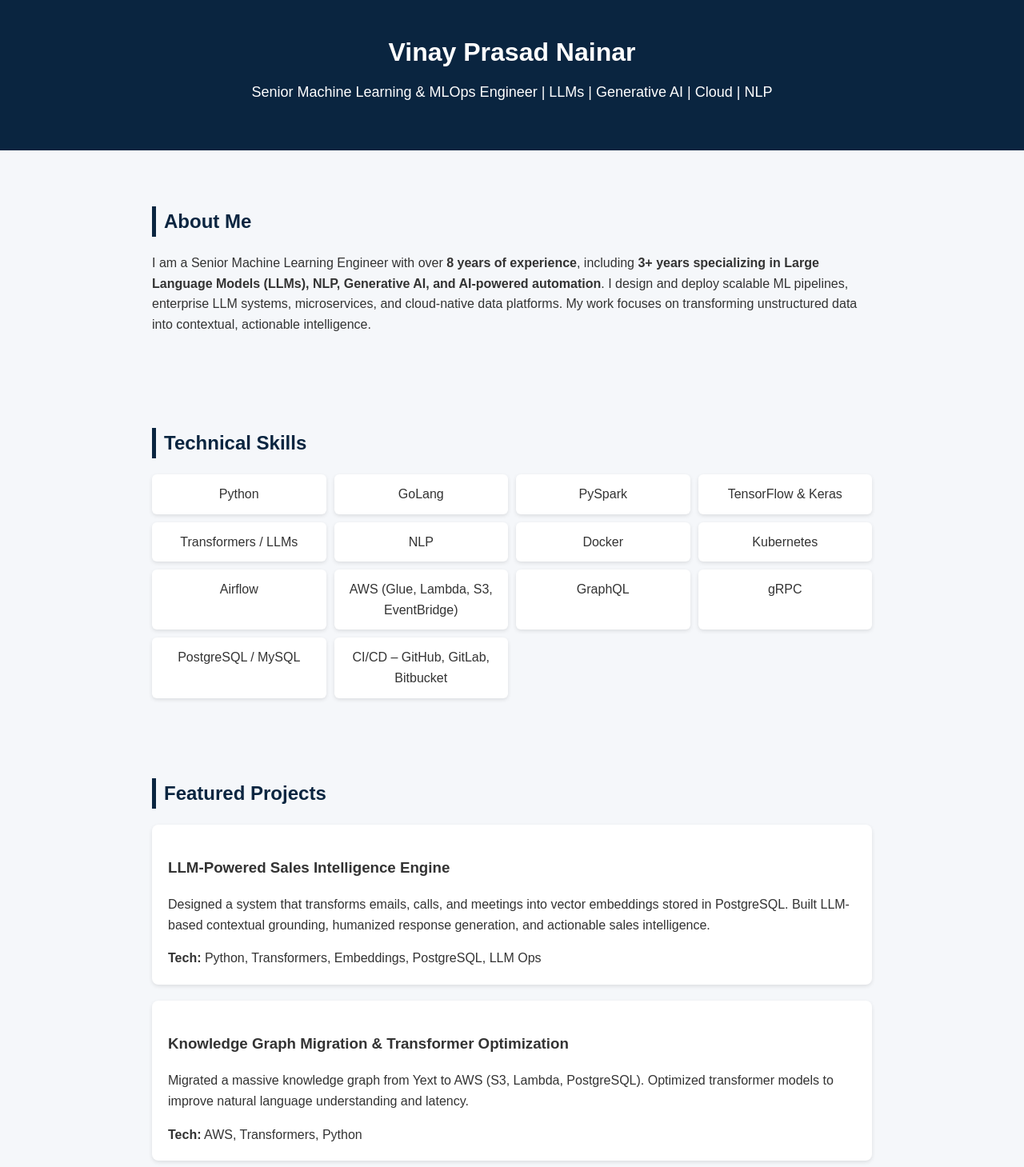
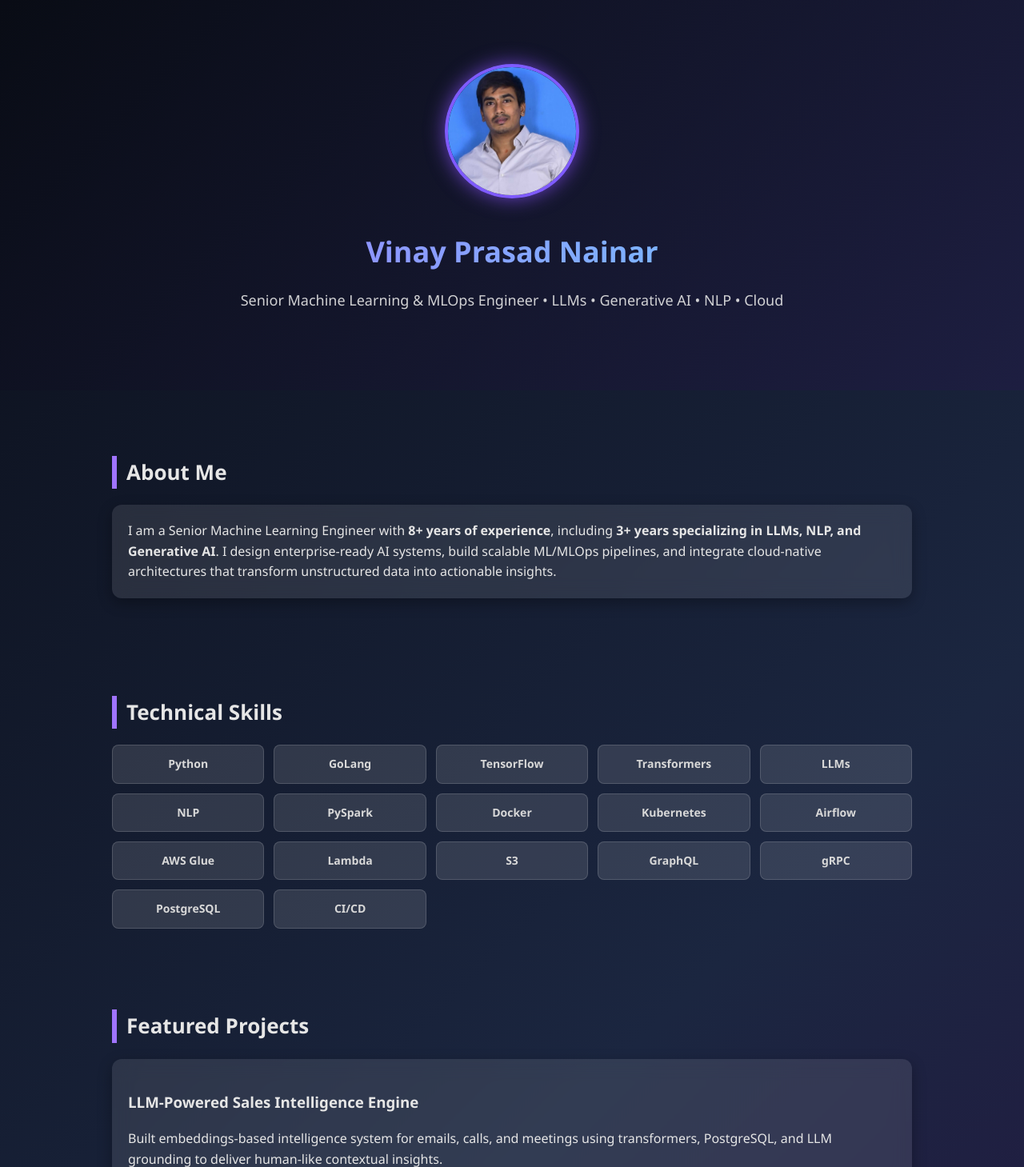
Before and after one commit to nvp1394/Vinay-Prasad-Nainar, a plain HTML site: page index.html in a window 1280 px wide. Shown: the top 1459 px of the page at 80% size. Drawn offline with Linux system fonts and the light colour scheme.

Commit message:
Update index.html

```diff
--- a/index.html
+++ b/index.html
@@ -3,186 +3,217 @@
 <head>
 <meta charset="UTF-8" />
 <meta name="viewport" content="width=device-width, initial-scale=1.0" />
-<title>Vinay Prasad Nainar – Senior ML & MLOps Engineer</title>
+<title>Vinay Prasad Nainar – ML & MLOps Engineer</title>
+
 <style>
     body {
-        font-family: Arial, sans-serif;
         margin: 0;
-        background: #f5f7fa;
-        color: #333;
+        font-family: "Segoe UI", Arial, sans-serif;
+        background: linear-gradient(135deg, #0b0f1a, #1b2640, #2a0f45);
+        color: #e6e6e6;
         line-height: 1.6;
+        overflow-x: hidden;
     }
 
-    header {
-        background: #0a2540;
-        color: #fff;
-        padding: 40px 20px;
+    /* Hero Section */
+    .hero {
         text-align: center;
+        padding: 80px 20px;
+        background: linear-gradient(135deg, rgba(0, 0, 0, 0.2), rgba(40, 20, 80, 0.3));
     }
 
-    header h1 {
-        margin: 0;
-        font-size: 32px;
+    .profile-pic {
+        width: 160px;
+        height: 160px;
+        border-radius: 50%;
+        border: 4px solid #7f5bff;
+        box-shadow: 0px 0px 25px rgba(140, 82, 255, 0.7);
+        object-fit: cover;
+        margin-bottom: 20px;
     }
 
-    header p {
-        font-size: 18px;
-        margin-top: 10px;
+    .hero h1 {
+        font-size: 36px;
+        font-weight: bold;
+        background: linear-gradient(90deg, #a074ff, #6bd5ff);
+        -webkit-background-clip: text;
+        -webkit-text-fill-color: transparent;
+        margin: 10px 0;
     }
 
+    .hero p {
+        font-size: 18px;
+        opacity: 0.9;
+    }
+
+    /* Section Containers */
     section {
-        max-width: 900px;
-        margin: auto;
-        padding: 30px 20px;
+        max-width: 1000px;
+        margin: 40px auto;
+        padding: 20px;
     }
 
     h2 {
-        color: #0a2540;
-        border-left: 5px solid #0a2540;
-        padding-left: 10px;
-        margin-top: 40px;
+        font-size: 26px;
+        border-left: 6px solid #a074ff;
+        padding-left: 12px;
+        margin-bottom: 20px;
     }
 
+    /* Glassmorphism Card */
+    .card {
+        background: rgba(255, 255, 255, 0.1);
+        border-radius: 12px;
+        padding: 20px;
+        margin-bottom: 20px;
+        backdrop-filter: blur(12px);
+        -webkit-backdrop-filter: blur(12px);
+        box-shadow: 0 6px 18px rgba(0,0,0,0.3);
+    }
+
+    /* Skills Grid */
     .skills-grid {
         display: grid;
-        grid-template-columns: repeat(auto-fit, minmax(180px, 1fr));
-        gap: 10px;
-        margin-top: 15px;
+        grid-template-columns: repeat(auto-fit, minmax(160px, 1fr));
+        gap: 12px;
     }
 
     .skill-box {
-        background: #fff;
+        background: rgba(255, 255, 255, 0.12);
         padding: 12px;
-        border-radius: 6px;
-        box-shadow: 0 2px 5px rgba(0,0,0,0.1);
+        border-radius: 8px;
         text-align: center;
+        font-weight: bold;
+        font-size: 14px;
+        color: #d8d8d8;
+        border: 1px solid rgba(255,255,255,0.15);
     }
 
-    .project {
-        background: #fff;
-        padding: 20px;
-        margin-top: 20px;
-        border-radius: 8px;
-        box-shadow: 0 2px 5px rgba(0,0,0,0.1);
-    }
-
-    footer {
-        background: #0a2540;
-        color: #fff;
-        text-align: center;
-        padding: 20px;
-        margin-top: 40px;
-    }
-
+    /* Contact */
     .contact a {
-        color: #0a2540;
+        color: #86c7ff;
         font-weight: bold;
         text-decoration: none;
     }
 
+    /* Footer */
+    footer {
+        text-align: center;
+        padding: 20px;
+        margin-top: 50px;
+        background: rgba(0,0,0,0.2);
+        color: #aaa;
+    }
 </style>
 </head>
 <body>
 
-<header>
+<!-- HERO SECTION -->
+<div class="hero">
+    <img src="Vinay-ProfilePic.jpg" alt="Vinay Prasad Nainar" class="profile-pic">
+
     <h1>Vinay Prasad Nainar</h1>
-    <p>Senior Machine Learning & MLOps Engineer | LLMs | Generative AI | Cloud | NLP</p>
-</header>
+    <p>Senior Machine Learning & MLOps Engineer • LLMs • Generative AI • NLP • Cloud</p>
+</div>
 
+<!-- ABOUT -->
 <section>
     <h2>About Me</h2>
-    <p>
-        I am a Senior Machine Learning Engineer with over <strong>8 years of experience</strong>, including
-        <strong>3+ years specializing in Large Language Models (LLMs), NLP, Generative AI, and AI-powered automation</strong>.
-        I design and deploy scalable ML pipelines, enterprise LLM systems, microservices, and cloud-native data platforms.
-        My work focuses on transforming unstructured data into contextual, actionable intelligence.
-    </p>
+    <div class="card">
+        I am a Senior Machine Learning Engineer with <strong>8+ years of experience</strong>, including
+        <strong>3+ years specializing in LLMs, NLP, and Generative AI</strong>. I design enterprise-ready AI systems,
+        build scalable ML/MLOps pipelines, and integrate cloud-native architectures that transform
+        unstructured data into actionable insights.
+    </div>
 </section>
 
+<!-- SKILLS -->
 <section>
     <h2>Technical Skills</h2>
+    <div class="skills-grid">
 
-    <div class="skills-grid">
         <div class="skill-box">Python</div>
         <div class="skill-box">GoLang</div>
+        <div class="skill-box">TensorFlow</div>
+        <div class="skill-box">Transformers</div>
+        <div class="skill-box">LLMs</div>
+        <div class="skill-box">NLP</div>
         <div class="skill-box">PySpark</div>
-        <div class="skill-box">TensorFlow & Keras</div>
-        <div class="skill-box">Transformers / LLMs</div>
-        <div class="skill-box">NLP</div>
         <div class="skill-box">Docker</div>
         <div class="skill-box">Kubernetes</div>
         <div class="skill-box">Airflow</div>
-        <div class="skill-box">AWS (Glue, Lambda, S3, EventBridge)</div>
+        <div class="skill-box">AWS Glue</div>
+        <div class="skill-box">Lambda</div>
+        <div class="skill-box">S3</div>
         <div class="skill-box">GraphQL</div>
         <div class="skill-box">gRPC</div>
-        <div class="skill-box">PostgreSQL / MySQL</div>
-        <div class="skill-box">CI/CD – GitHub, GitLab, Bitbucket</div>
+        <div class="skill-box">PostgreSQL</div>
+        <div class="skill-box">CI/CD</div>
+
     </div>
 </section>
 
+<!-- PROJECTS -->
 <section>
     <h2>Featured Projects</h2>
 
-    <div class="project">
+    <div class="card">
         <h3>LLM-Powered Sales Intelligence Engine</h3>
-        <p>
-            Designed a system that transforms emails, calls, and meetings into vector embeddings stored in PostgreSQL.
-            Built LLM-based contextual grounding, humanized response generation, and actionable sales intelligence.
-        </p>
-        <strong>Tech:</strong> Python, Transformers, Embeddings, PostgreSQL, LLM Ops
+        Built embeddings-based intelligence system for emails, calls, and meetings using transformers,
+        PostgreSQL, and LLM grounding to deliver human-like contextual insights.
     </div>
 
-    <div class="project">
+    <div class="card">
         <h3>Knowledge Graph Migration & Transformer Optimization</h3>
-        <p>
-            Migrated a massive knowledge graph from Yext to AWS (S3, Lambda, PostgreSQL).
-            Optimized transformer models to improve natural language understanding and latency.
-        </p>
-        <strong>Tech:</strong> AWS, Transformers, Python
+        Migrated Yext knowledge graph to AWS (S3, Lambda, PostgreSQL) and optimized transformers
+        for speed, accuracy, and response naturality.
     </div>
 
-    <div class="project">
+    <div class="card">
         <h3>Microsoft Copilot + CRM Integration</h3>
-        <p>
-            Integrated Copilot for Sales with enterprise CRM systems using structured metadata, SEO-aligned schemas,
-            and plugin-based insights across Teams, Outlook, and Copilot.
-        </p>
-        <strong>Tech:</strong> MS Copilot, GraphQL, CRM APIs
+        Integrated Copilot for Sales with enterprise CRM using structured metadata, schemas, and
+        plugin-based delivery across Outlook, Teams, and Copilot.
     </div>
 
-    <div class="project">
-        <h3>ServiceNow Ticket ML Automation</h3>
-        <p>
-            Built ML models to cluster and tag ITSM tickets, automating ticket classification and analysis.
-            Integrated the system using Docker, Kubernetes, and CI/CD pipelines.
-        </p>
-        <strong>Tech:</strong> Python, NLP, Kubernetes, Docker
+    <div class="card">
+        <h3>ServiceNow Ticket Intelligence Automation</h3>
+        Developed clustering, tagging, and automation models for ITSM tickets using NLP and
+        deployed via Kubernetes, Docker, and CI/CD.
     </div>
 
-    <div class="project">
-        <h3>ETL Pipeline: S3 → Glue → MySQL</h3>
-        <p>
-            Built financial ETL pipelines using PySpark and AWS Glue, including schema mapping,
-            configuration handling, and automated Glue Jobs for large-scale ingestion.
-        </p>
-        <strong>Tech:</strong> AWS Glue, PySpark, MySQL
+    <div class="card">
+        <h3>ETL Pipeline (S3 → Glue → MySQL)</h3>
+        Designed large-scale ingestion pipelines using PySpark, AWS Glue, schema mapping, and
+        automated job execution for financial ETL workflows.
     </div>
+
+    <div class="card">
+    <h3>Machine Learning – Data Quality Enhancement (Amazon Go)</h3>
+    <p>
+        Improved the quality and reliability of data pipelines by applying machine learning techniques
+        for anomaly detection and data validation. Analyzed and resolved low-confidence queries to refine
+        datasets and support the continuous testing of live data streams generated from Amazon Go stores
+        across the globe.
+    </p>
+    </div>
+
 
 </section>
 
+<!-- CONTACT -->
 <section>
     <h2>Contact</h2>
-    <p class="contact">
+    <div class="card contact">
         📧 Email: <a href="mailto:nvp.1394@gmail.com">nvp.1394@gmail.com</a><br>
         📞 Phone: +91-7842109988<br>
         🔗 LinkedIn: <a href="https://www.linkedin.com/in/vinay-prasad-b56694297/" target="_blank">View Profile</a><br>
-        📍 Location: Hyderabad, India
-        💼 Current CTC: 43 Lakhs Per Annum(Approx 48000 USD Per Annum)
-    </p>
+        📍 Location: Hyderabad, India<br>
+        💼 Current CTC: 43 LPA INR (48K USD Per Annum)
+    </div>
 </section>
 
 <footer>
-    © 2025 Vinay Prasad Nainar • Portfolio
+    © 2025 • Vinay Prasad Nainar • Futuristic AI Portfolio
 </footer>
 
 </body>
```
